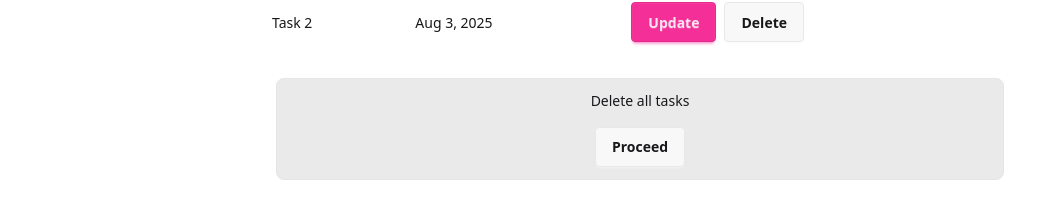
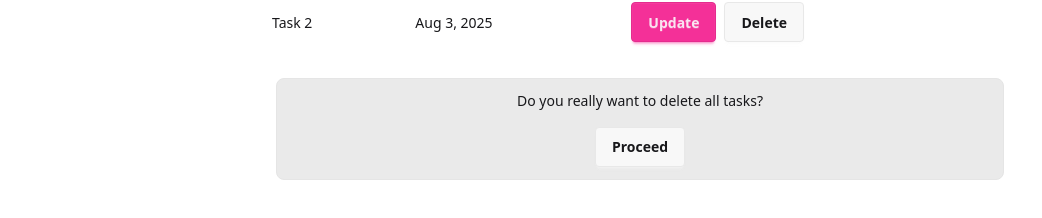
Before and after one commit to lisasce/angular-introduction-course, an Angular app: page / in a window 1280 px wide. Shown: the part 246-464 px from the top of the page, without its empty margins (0-1042 px from the left). Built offline with nearby package versions, Linux system fonts and the light colour scheme.

Commit message:
Chapter reusable component: create functions to pass to the alert-banner via output

```diff
--- a/src/app/task-form/task-form.ts
+++ b/src/app/task-form/task-form.ts
@@ -55,7 +55,10 @@ export class TaskForm implements OnInit {
   }
 
   preFillForm() {
-    // TODO: pre fill the form with basic information
+    this.form.setValue({
+      title: 'Generated Task',
+      description: 'Generated Description',
+    });
   }
 
 }
--- a/src/app/task-list/task-list.html
+++ b/src/app/task-list/task-list.html
@@ -23,4 +23,5 @@
 @if (!tasks().length) {
   <p class="my-5 text-center">No tasks</p>
 }
-<app-alert-banner message="Delete all tasks" type="error" (onSubmit)="deleteAllTasks()"/>
+
+<app-alert-banner message="Do you really want to delete all tasks?" type="error" (onSubmit)="deleteAllTasks()"/>
--- a/src/app/task-list/task-list.ts
+++ b/src/app/task-list/task-list.ts
@@ -23,7 +23,7 @@ export class TaskList {
   }
 
   deleteAllTasks() {
-    // TODO: delete all tasks
+    this.taskService.deleteAllTasks();
   }
 
 }
--- a/src/app/task-service.ts
+++ b/src/app/task-service.ts
@@ -48,4 +48,8 @@ export class TaskService {
     });
   }
 
+  deleteAllTasks() {
+    this.tasks.set([]);
+  }
+
 }
```
